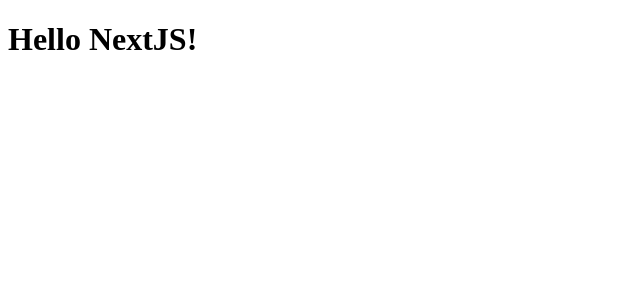
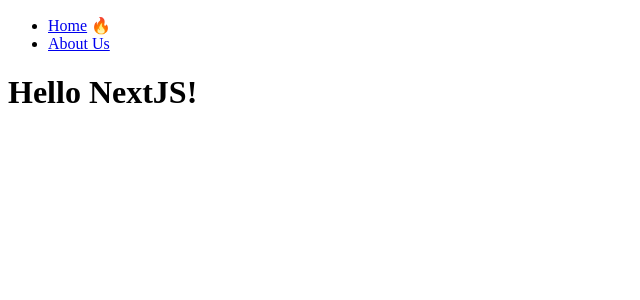
Before and after one commit to lru0409/nextjs-practice, a Next.js app: page / in a window 1280 px wide. Shown: the top 300 px of the page, without its empty margins (0-640 px from the left). Built offline with nearby package versions, Linux system fonts and the light colour scheme.

Commit message:
feat: add navigation to RootLayout

```diff
--- a/app/layout.tsx
+++ b/app/layout.tsx
@@ -1,16 +1,17 @@
+import Navigation from '../components/navigation';
+
 export const metadata = {
   title: 'Next.js',
   description: 'Generated by Next.js',
-}
+};
 
-export default function RootLayout({
-  children,
-}: {
-  children: React.ReactNode
-}) {
+export default function RootLayout({ children }: { children: React.ReactNode }) {
   return (
     <html lang="en">
-      <body>{children}</body>
+      <body>
+        <Navigation />
+        {children}
+      </body>
     </html>
-  )
+  );
 }
--- /dev/null
+++ b/components/navigation.tsx
@@ -0,0 +1,22 @@
+'use client';
+
+import Link from 'next/link';
+import { usePathname } from 'next/navigation';
+
+export default function Navigation() {
+  const path = usePathname();
+  console.log('path', path);
+
+  return (
+    <nav>
+      <ul>
+        <li>
+          <Link href={'/'}>Home</Link> {path === '/' ? '🔥' : ''}
+        </li>
+        <li>
+          <Link href={'/about-us'}>About Us</Link> {path === '/about-us' ? '🔥' : ''}
+        </li>
+      </ul>
+    </nav>
+  );
+}
```
